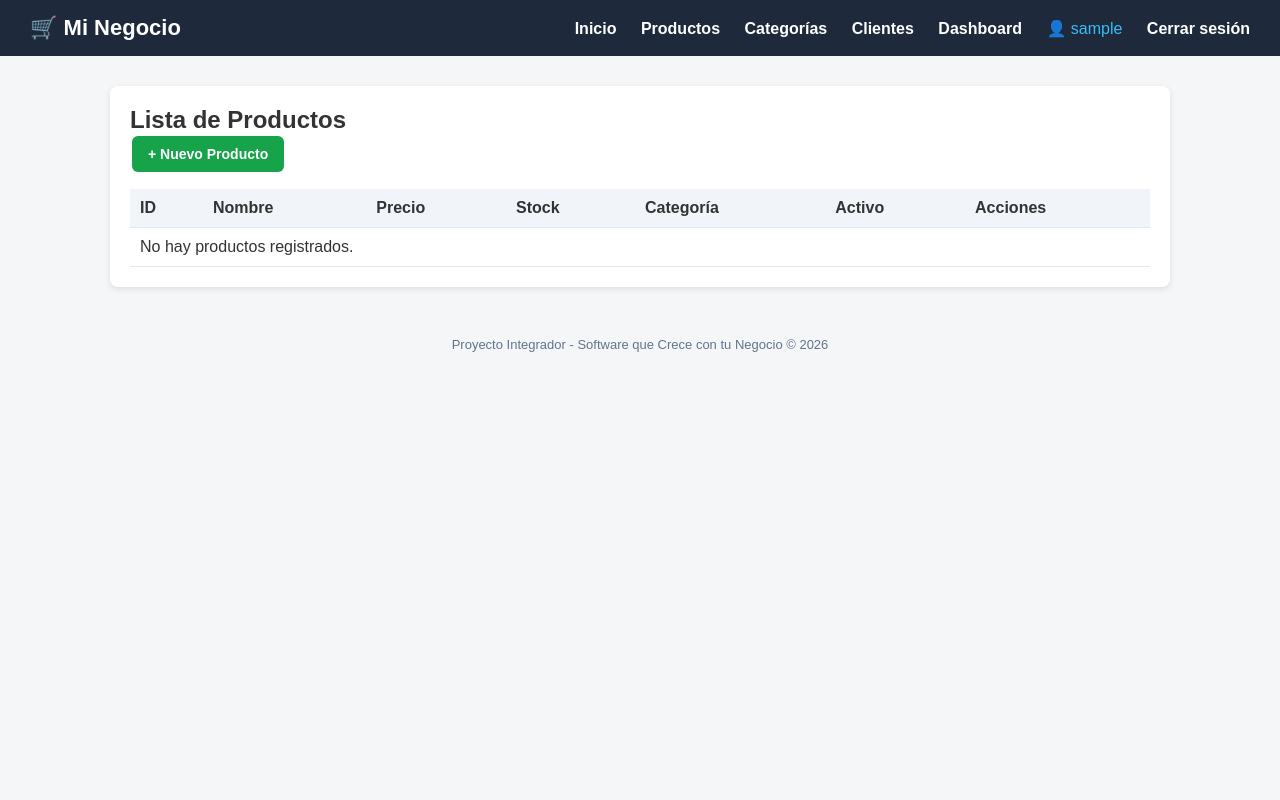
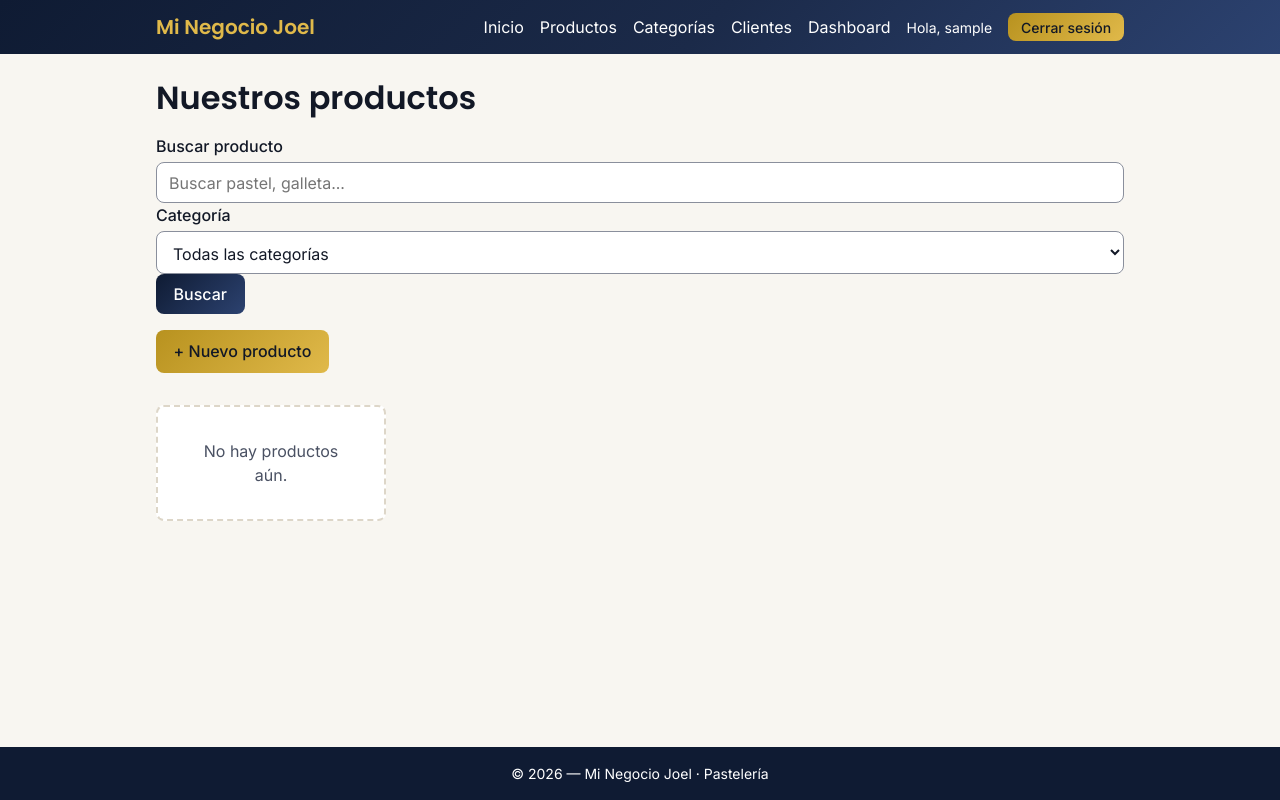
Before and after one commit to Yakijoel10/minegociojoel, a Django app: page /productos/ in a window 1280 px wide. Run offline with Django 5.2, Linux system fonts and the light colour scheme; the visitor is signed in with stand-in values (Sample User, id 1); data that the repository does not hold is empty.

Commit message:
UX: base.html con menú, búsqueda, filtro, paginación y estilos

```diff
--- /dev/null
+++ b/static/css/styles.css
@@ -0,0 +1,122 @@
+/* ===== Variables (paleta de la Parte 2) ===== */
+:root {
+  --color-primary: #1B2A49;
+  --color-primary-dark: #0F1B33;
+  --color-primary-light: #2C4270;
+  --color-secondary: #C9A227;
+  --color-secondary-dark: #B8921F;
+  --color-secondary-light: #E0B94A;
+  --color-bg: #F8F6F1;
+  --color-text: #121826;
+  --color-muted: #4A5163;
+  --color-border: #DDD6C8;
+  --color-surface: #FFFFFF;
+  --color-success: #2E7D32;
+  --color-error: #C62828;
+  --color-warning: #E8890C;
+  --radius: 8px;
+  --space: 1rem;
+  --font-title: 'Poppins', system-ui, Arial, sans-serif;
+  --font-body: 'Inter', system-ui, Arial, sans-serif;
+}
+
+/* ===== Base ===== */
+*, *::before, *::after { box-sizing: border-box; }
+body {
+  margin: 0;
+  font-family: var(--font-body);
+  font-size: 1rem;
+  line-height: 1.5;
+  background: var(--color-bg);
+  color: var(--color-text);
+  min-height: 100vh;
+  display: flex;
+  flex-direction: column;
+}
+h1, h2, h3 { font-family: var(--font-title); font-weight: 600; line-height: 1.25; margin: 0 0 var(--space); }
+h1 { font-size: 2rem; }
+h2 { font-size: 1.5rem; }
+small, .small { font-size: 0.875rem; color: var(--color-muted); }
+a { color: var(--color-primary-light); }
+:focus-visible { outline: 3px solid var(--color-secondary); outline-offset: 2px; }
+.container { width: 100%; max-width: 1000px; margin: 0 auto; padding: calc(var(--space) * 1.5) var(--space); flex: 1; }
+
+/* ===== Header y navegación ===== */
+.site-header { background: linear-gradient(135deg, var(--color-primary-dark), var(--color-primary) 55%, var(--color-primary-light)); }
+.nav { max-width: 1000px; margin: 0 auto; padding: 0.75rem var(--space); display: flex; align-items: center; justify-content: space-between; gap: var(--space); flex-wrap: wrap; }
+.logo { font-family: var(--font-title); font-weight: 600; font-size: 1.25rem; color: var(--color-secondary-light); text-decoration: none; }
+.nav-links { list-style: none; margin: 0; padding: 0; display: flex; align-items: center; gap: var(--space); }
+.nav-links a:not(.btn) { color: #fff; text-decoration: none; padding: 0.25rem 0; border-bottom: 2px solid transparent; }
+.nav-links a:not(.btn):hover { border-bottom-color: var(--color-secondary); }
+.nav-user { color: #fff; font-size: 0.875rem; }
+.nav-links form { margin: 0; }
+.nav-toggle { display: none; background: transparent; color: #fff; border: 1px solid #fff; border-radius: var(--radius); font-size: 1.25rem; padding: 0.25rem 0.6rem; cursor: pointer; }
+
+/* ===== Botones ===== */
+.btn { display: inline-block; font-family: var(--font-body); font-weight: 500; font-size: 1rem; border: 0; border-radius: var(--radius); padding: 0.6rem 1.1rem; cursor: pointer; text-decoration: none; text-align: center; }
+.btn-primary { background: linear-gradient(135deg, var(--color-primary-dark), var(--color-primary-light)); color: #fff; }
+.btn-secondary { background: linear-gradient(135deg, var(--color-secondary-dark), var(--color-secondary-light)); color: var(--color-text); }
+.btn-danger { background: var(--color-error); color: #fff; }
+.btn-outline { background: transparent; color: var(--color-primary); border: 2px solid var(--color-primary); }
+.btn-sm { font-size: 0.875rem; padding: 0.35rem 0.8rem; }
+.btn:hover { filter: brightness(1.1); }
+
+/* ===== Tablas ===== */
+table { width: 100%; border-collapse: collapse; background: var(--color-surface); border-radius: var(--radius); overflow: hidden; }
+th { background: linear-gradient(135deg, var(--color-primary-dark), var(--color-primary-light)); color: #fff; text-align: left; padding: 0.75rem; font-family: var(--font-title); font-weight: 600; }
+td { padding: 0.75rem; border-bottom: 1px solid var(--color-border); }
+tbody tr:nth-child(even) { background: #FBFAF7; }
+.empty { text-align: center; padding: 2rem; color: var(--color-muted); background: var(--color-surface); border: 2px dashed var(--color-border); border-radius: var(--radius); }
+
+/* ===== Tarjetas (catálogo de productos) ===== */
+.grid { display: grid; grid-template-columns: repeat(auto-fill, minmax(230px, 1fr)); gap: var(--space); }
+.card { background: var(--color-surface); border: 1px solid var(--color-border); border-radius: var(--radius); padding: var(--space); box-shadow: 0 1px 4px rgba(18, 24, 38, .08); }
+.card h3 { font-size: 1.125rem; margin-bottom: 0.25rem; }
+.card .price { font-family: var(--font-title); font-weight: 600; font-size: 1.25rem; color: #8A6D0B; margin: 0.25rem 0 var(--space); }
+.card-actions { display: flex; gap: 0.5rem; }
+
+/* ===== Formularios ===== */
+form p, .form-row { margin-bottom: var(--space); }
+label { display: block; font-weight: 500; margin-bottom: 0.25rem; }
+input[type="text"], input[type="password"], input[type="email"], input[type="number"], input[type="search"], select, textarea {
+  width: 100%; font-family: var(--font-body); font-size: 1rem; padding: 0.6rem 0.75rem; border: 1px solid #8A8F9C; border-radius: var(--radius); background: #fff; color: var(--color-text);
+}
+.helptext, form p span.helptext { display: block; font-size: 0.875rem; color: var(--color-muted); margin-top: 0.25rem; }
+.errorlist { list-style: none; margin: 0.25rem 0 0; padding: 0; color: var(--color-error); font-size: 0.875rem; font-weight: 500; }
+.form-actions { display: flex; gap: 0.75rem; flex-wrap: wrap; }
+
+/* ===== Login (tarjeta centrada) ===== */
+.auth-card { max-width: 400px; margin: 2rem auto; background: var(--color-surface); border: 1px solid var(--color-border); border-top: 5px solid var(--color-secondary); border-radius: var(--radius); padding: 1.75rem; box-shadow: 0 4px 16px rgba(18, 24, 38, .12); }
+.auth-card h1 { font-size: 1.5rem; text-align: center; }
+
+/* ===== Mensajes ===== */
+.messages { list-style: none; margin: 0 0 var(--space); padding: 0; }
+.message { padding: 0.75rem 1rem; border-radius: var(--radius); margin-bottom: 0.5rem; color: #fff; font-weight: 500; }
+.message.success { background: var(--color-success); }
+.message.error { background: var(--color-error); }
+.message.warning { background: var(--color-warning); color: var(--color-text); }
+.message.info { background: var(--color-primary); }
+
+/* ===== Borrado ===== */
+.confirm-box { max-width: 520px; margin: 2rem auto; background: var(--color-surface); border: 2px solid var(--color-error); border-radius: var(--radius); padding: 1.5rem; }
+.confirm-box h1 { color: var(--color-error); font-size: 1.5rem; }
+
+/* ===== Footer ===== */
+.site-footer { background: var(--color-primary-dark); color: #fff; text-align: center; padding: var(--space); font-size: 0.875rem; }
+.site-footer p { margin: 0; }
+
+/* ===== Responsive ===== */
+@media (max-width: 768px) {
+  h1 { font-size: 1.625rem; }
+  .nav-toggle { display: block; }
+  .nav-links { display: none; width: 100%; flex-direction: column; align-items: flex-start; }
+  .nav-links.open { display: flex; }
+  .nav { align-items: center; }
+  /* tablas en tarjetas */
+  table, thead, tbody, tr, th, td { display: block; }
+  thead { position: absolute; left: -9999px; }
+  tr { background: var(--color-surface); border: 1px solid var(--color-border); border-radius: var(--radius); margin-bottom: var(--space); padding: 0.5rem; }
+  td { border: 0; padding: 0.4rem 0.5rem; }
+  td::before { content: attr(data-label) ": "; font-weight: 500; }
+  .form-actions .btn { flex: 1; }
+}
--- a/tienda/templates/base.html
+++ b/tienda/templates/base.html
@@ -1,90 +1,69 @@
+{% load static %}
 <!DOCTYPE html>
 <html lang="es">
 <head>
     <meta charset="UTF-8">
     <meta name="viewport" content="width=device-width, initial-scale=1.0">
-    <title>{% block title %}Mi Negocio{% endblock %}</title>
-    <style>
-        * { margin: 0; padding: 0; box-sizing: border-box; }
-        body { font-family: Arial, sans-serif; background: #f4f6f8; color: #333; }
-        header {
-            background: #1e293b; color: #fff; padding: 15px 30px;
-            display: flex; justify-content: space-between; align-items: center;
-        }
-        header h1 { font-size: 22px; }
-        header nav a {
-            color: #fff; text-decoration: none; margin-left: 20px; font-weight: bold;
-        }
-        header nav a:hover { color: #38bdf8; }
-        .container { max-width: 1100px; margin: 30px auto; padding: 0 20px; }
-        .card {
-            background: #fff; border-radius: 8px; padding: 20px;
-            box-shadow: 0 2px 6px rgba(0,0,0,0.1); margin-bottom: 20px;
-        }
-        .btn {
-            display: inline-block; padding: 10px 16px; border-radius: 6px;
-            text-decoration: none; color: #fff; font-weight: bold; border: none;
-            cursor: pointer; font-size: 14px; margin: 2px;
-        }
-        .btn-primary { background: #2563eb; }
-        .btn-success { background: #16a34a; }
-        .btn-danger { background: #dc2626; }
-        .btn-warning { background: #d97706; }
-        .btn-secondary { background: #64748b; }
-        .btn:hover { opacity: 0.9; }
-        table { width: 100%; border-collapse: collapse; margin-top: 15px; }
-        th, td { padding: 10px; text-align: left; border-bottom: 1px solid #e2e8f0; }
-        th { background: #f1f5f9; }
-        .messages { list-style: none; margin-bottom: 15px; }
-        .messages li { padding: 10px; border-radius: 6px; margin-bottom: 8px; }
-        .messages .success { background: #dcfce7; color: #166534; }
-        .messages .error { background: #fee2e2; color: #991b1b; }
-        footer { text-align: center; padding: 20px; color: #64748b; font-size: 13px; }
-        .form-control {
-            width: 100%; padding: 10px; margin-bottom: 12px;
-            border: 1px solid #cbd5e1; border-radius: 6px; font-size: 14px;
-        }
-        .form-check-input { margin-right: 8px; }
-        form label { font-weight: bold; display: block; margin-bottom: 4px; }
-        form p { margin-bottom: 12px; }
-    </style>
+    <title>{% block title %}Mi Negocio Joel{% endblock %} · Pastelería</title>
+
+    <link rel="preconnect" href="https://fonts.googleapis.com">
+    <link rel="preconnect" href="https://fonts.gstatic.com" crossorigin>
+    <link href="https://fonts.googleapis.com/css2?family=Inter:wght@400;500&family=Poppins:wght@600&display=swap" rel="stylesheet">
+    <link rel="stylesheet" href="{% static 'css/styles.css' %}">
 </head>
 <body>
-    <header>
-        <h1>🛒 Mi Negocio</h1>
-        <nav>
-            <a href="{% url 'inicio' %}">Inicio</a>
-            <a href="{% url 'lista_productos' %}">Productos</a>
-            <a href="{% url 'lista_categorias' %}">Categorías</a>
-            <a href="{% url 'lista_clientes' %}">Clientes</a>
 
+<header class="site-header">
+    <nav class="nav" aria-label="Navegación principal">
+        <a href="{% url 'inicio' %}" class="logo">Mi Negocio Joel</a>
+
+        <button class="nav-toggle" type="button" aria-label="Abrir menú"
+                aria-expanded="false" aria-controls="menu">☰</button>
+
+        <ul class="nav-links" id="menu">
+            <li><a href="{% url 'inicio' %}">Inicio</a></li>
+            <li><a href="{% url 'lista_productos' %}">Productos</a></li>
+            <li><a href="{% url 'lista_categorias' %}">Categorías</a></li>
             {% if user.is_authenticated %}
-                <a href="{% url 'dashboard' %}">Dashboard</a>
-                <span style="color:#38bdf8; margin-left:20px;">👤 {{ user.username }}</span>
-                <form method="post" action="{% url 'logout' %}" style="display:inline;">
+                <li><a href="{% url 'lista_clientes' %}">Clientes</a></li>
+                <li><a href="{% url 'dashboard' %}">Dashboard</a></li>
+                <li class="nav-user">Hola, {{ user.username }}</li>
+                <li>
+                    <form method="post" action="{% url 'logout' %}">
                         {% csrf_token %}
-                    <button type="submit" style="background:none; border:none; color:inherit; cursor:pointer; padding:0; margin-left:20px; font-weight:bold; font-size:inherit;">Cerrar sesión</button>
+                        <button type="submit" class="btn btn-secondary btn-sm">Cerrar sesión</button>
                     </form>
+                </li>
             {% else %}
-                <a href="{% url 'login' %}">Iniciar sesión</a>
+                <li><a href="{% url 'login' %}" class="btn btn-secondary btn-sm">Iniciar sesión</a></li>
             {% endif %}
+        </ul>
     </nav>
 </header>
 
-    <div class="container">
+<main class="container">
     {% if messages %}
-            <ul class="messages">
+        <ul class="messages" role="status">
             {% for message in messages %}
-                    <li class="{{ message.tags }}">{{ message }}</li>
+                <li class="message {{ message.tags }}">{{ message }}</li>
             {% endfor %}
         </ul>
     {% endif %}
 
     {% block content %}{% endblock %}
-    </div>
+</main>
 
-    <footer>
-        Proyecto Integrador - Software que Crece con tu Negocio &copy; {% now "Y" %}
+<footer class="site-footer">
+    <p>© {% now "Y" %} — Mi Negocio Joel · Pastelería</p>
 </footer>
+
+<script>
+    const toggle = document.querySelector('.nav-toggle');
+    const menu = document.getElementById('menu');
+    toggle.addEventListener('click', () => {
+        const abierto = menu.classList.toggle('open');
+        toggle.setAttribute('aria-expanded', abierto);
+    });
+</script>
 </body>
 </html>
--- a/tienda/templates/tienda/productos/lista.html
+++ b/tienda/templates/tienda/productos/lista.html
@@ -1,31 +1,63 @@
-{% extends 'base.html' %}
-{% block title %}Productos{% endblock %}
+{% extends "base.html" %}
+{% block title %}Nuestros productos{% endblock %}
 {% block content %}
-<div class="card">
-    <h2>Lista de Productos</h2>
-    <a href="{% url 'crear_producto' %}" class="btn btn-success">+ Nuevo Producto</a>
-    <table>
-        <thead>
-            <tr><th>ID</th><th>Nombre</th><th>Precio</th><th>Stock</th><th>Categoría</th><th>Activo</th><th>Acciones</th></tr>
-        </thead>
-        <tbody>
-            {% for producto in productos %}
-            <tr>
-                <td>{{ producto.id }}</td>
-                <td>{{ producto.nombre }}</td>
-                <td>${{ producto.precio }}</td>
-                <td>{{ producto.stock }}</td>
-                <td>{{ producto.categoria.nombre }}</td>
-                <td>{% if producto.activo %}✅{% else %}❌{% endif %}</td>
-                <td>
-                    <a href="{% url 'editar_producto' producto.pk %}" class="btn btn-warning">Editar</a>
-                    <a href="{% url 'eliminar_producto' producto.pk %}" class="btn btn-danger">Eliminar</a>
-                </td>
-            </tr>
-            {% empty %}
-            <tr><td colspan="7">No hay productos registrados.</td></tr>
-            {% endfor %}
-        </tbody>
-    </table>
+<h1>Nuestros productos</h1>
+
+<form method="get" class="search-bar" role="search">
+  <div>
+    <label for="q" class="sr-only">Buscar producto</label>
+    <input type="search" id="q" name="q" value="{{ q }}" placeholder="Buscar pastel, galleta...">
+  </div>
+  <div>
+    <label for="categoria" class="sr-only">Categoría</label>
+    <select id="categoria" name="categoria">
+      <option value="">Todas las categorías</option>
+      {% for c in categorias %}
+        <option value="{{ c.pk }}" {% if categoria_id == c.pk|stringformat:"s" %}selected{% endif %}>{{ c.nombre }}</option>
+      {% endfor %}
+    </select>
+  </div>
+  <button type="submit" class="btn btn-primary">Buscar</button>
+  {% if q or categoria_id %}<a href="{% url 'lista_productos' %}" class="btn btn-outline">Limpiar</a>{% endif %}
+</form>
+
+{% if user.is_authenticated %}
+  <p><a href="{% url 'crear_producto' %}" class="btn btn-secondary">+ Nuevo producto</a></p>
+{% endif %}
+
+<div class="grid">
+  {% for p in page_obj %}
+  <article class="card">
+    <span class="badge">{{ p.categoria.nombre }}</span>
+    <h3>{{ p.nombre }}</h3>
+    <p class="small">{{ p.descripcion|default:"Sin descripción"|truncatechars:80 }}</p>
+    <p class="price">${{ p.precio }}</p>
+    {% if p.stock == 0 %}
+      <p class="stock agotado">Agotado</p>
+    {% else %}
+      <p class="stock">Disponibles: {{ p.stock }}</p>
+    {% endif %}
+    {% if user.is_authenticated %}
+    <div class="card-actions">
+      <a href="{% url 'editar_producto' p.pk %}" class="btn btn-outline btn-sm" aria-label="Editar {{ p.nombre }}">Editar</a>
+      <a href="{% url 'eliminar_producto' p.pk %}" class="btn btn-danger btn-sm" aria-label="Eliminar {{ p.nombre }}">Borrar</a>
+    </div>
+    {% endif %}
+  </article>
+  {% empty %}
+  <p class="empty">No hay productos{% if q or categoria_id %} que coincidan con tu búsqueda{% else %} aún{% endif %}.</p>
+  {% endfor %}
 </div>
+
+{% if page_obj.has_other_pages %}
+<nav class="pagination" aria-label="Paginación">
+  {% if page_obj.has_previous %}
+    <a class="btn btn-outline btn-sm" href="?{% if querystring %}{{ querystring }}&{% endif %}page={{ page_obj.previous_page_number }}">« Anterior</a>
+  {% endif %}
+  <span>Página {{ page_obj.number }} de {{ page_obj.paginator.num_pages }}</span>
+  {% if page_obj.has_next %}
+    <a class="btn btn-outline btn-sm" href="?{% if querystring %}{{ querystring }}&{% endif %}page={{ page_obj.next_page_number }}">Siguiente »</a>
+  {% endif %}
+</nav>
+{% endif %}
 {% endblock %}
--- a/tienda/views.py
+++ b/tienda/views.py
@@ -4,6 +4,7 @@ from django.contrib.auth.decorators import login_required
 from .models import Categoria, Productos, Cliente
 from .forms import CategoriaForm, ProductoForm, ClienteForm
 from django.db.models import Count, Sum
+from django.core.paginator import Paginator
 # ---------- INICIO ----------
 def inicio(request):
     productos = Productos.objects.filter(activo=True)
```
Also changed, not shown: tienda/templates/tienda/productos/form.html (+16 -13 lines). Lines whose indentation alone changed are shown as unchanged.
